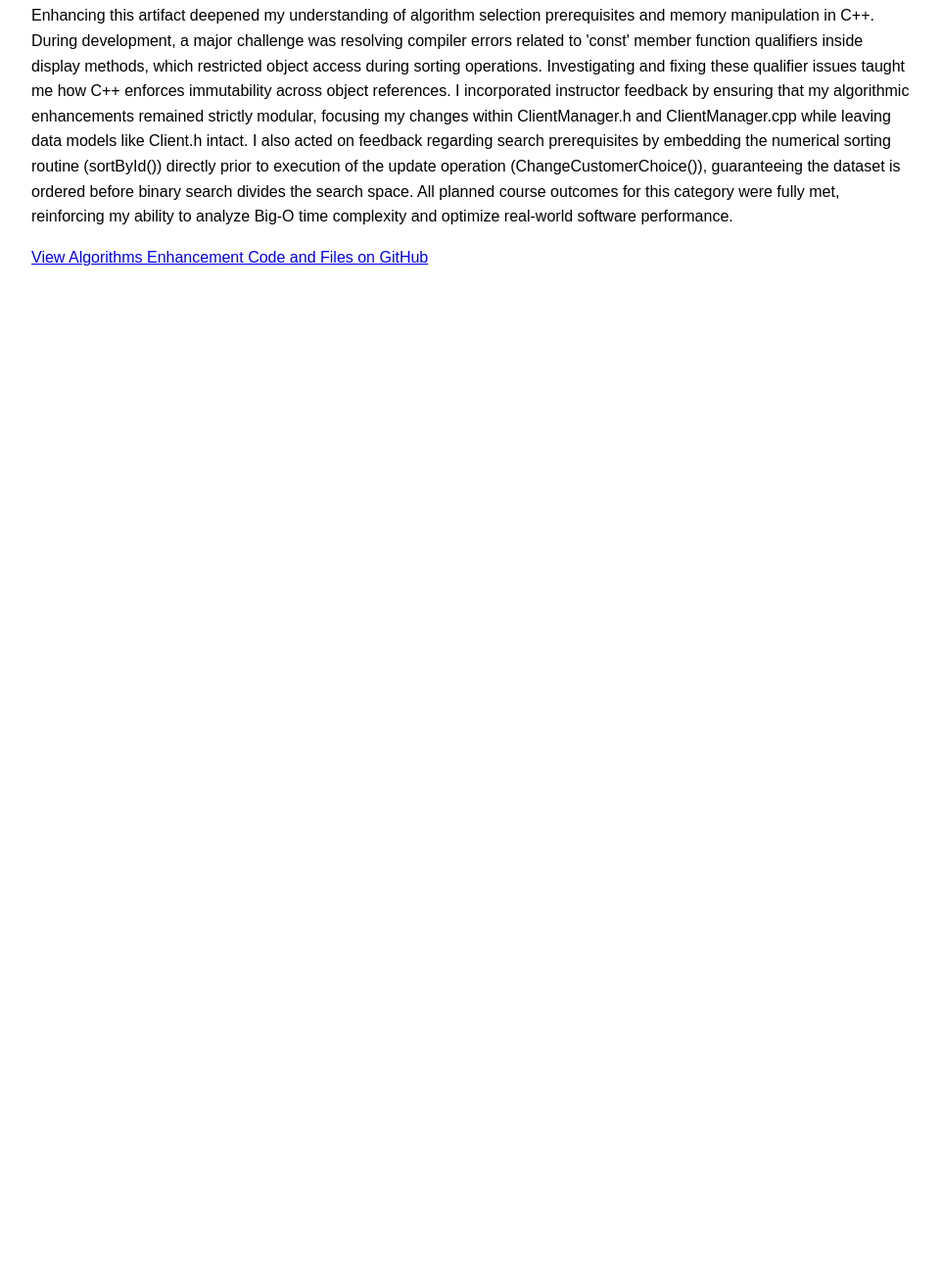
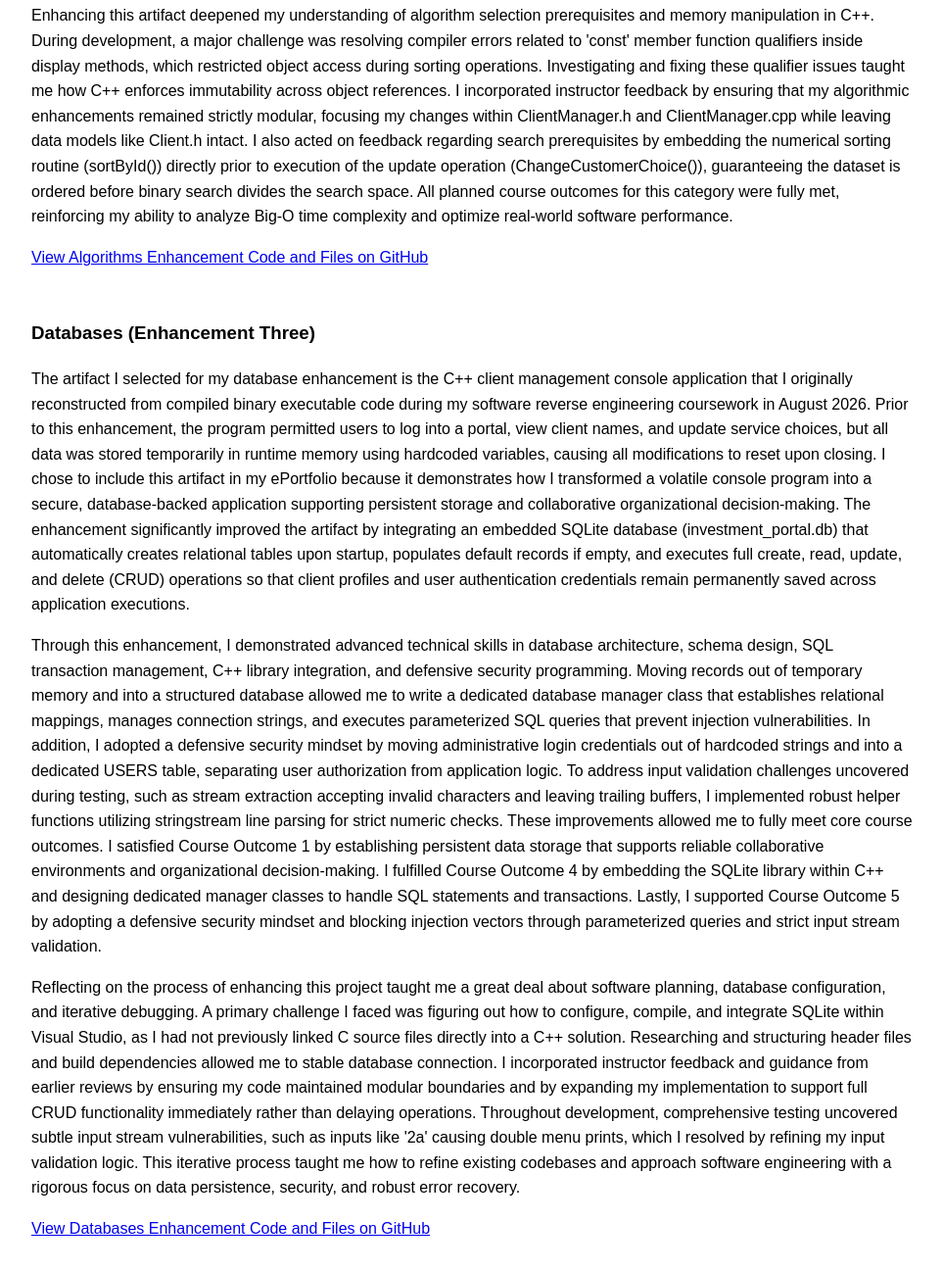
Before and after one commit to DiegoBendezuR/DiegoBendezuR.github.io, a plain HTML site: page index.html in a window 1280 px wide. Shown: the part 2439-3736 px from the top of the page at 98% size, without its empty margins (8-970 px from the left). Before the commit the page ends 2754 px from the top, so only its background shows below. Drawn offline with Linux system fonts and the light colour scheme.

Commit message:
Update index.html

```diff
--- a/index.html
+++ b/index.html
@@ -53,5 +53,17 @@
         <p>
             <a href="https://github.com/DiegoBendezuR/DiegoBendezuR.github.io/tree/main/Enhancement-Two-Algorithms-Data-Structures" target="_blank">View Algorithms Enhancement Code and Files on GitHub</a>
         </p>
+    </section>
+
+    <!-- Databases Section -->
+    <section style="margin-top: 50px;">
+        <h3>Databases (Enhancement Three)</h3>
+        <p>The artifact I selected for my database enhancement is the C++ client management console application that I originally reconstructed from compiled binary executable code during my software reverse engineering coursework in August 2026. Prior to this enhancement, the program permitted users to log into a portal, view client names, and update service choices, but all data was stored temporarily in runtime memory using hardcoded variables, causing all modifications to reset upon closing. I chose to include this artifact in my ePortfolio because it demonstrates how I transformed a volatile console program into a secure, database-backed application supporting persistent storage and collaborative organizational decision-making. The enhancement significantly improved the artifact by integrating an embedded SQLite database (investment_portal.db) that automatically creates relational tables upon startup, populates default records if empty, and executes full create, read, update, and delete (CRUD) operations so that client profiles and user authentication credentials remain permanently saved across application executions.</p>
+        <p>Through this enhancement, I demonstrated advanced technical skills in database architecture, schema design, SQL transaction management, C++ library integration, and defensive security programming. Moving records out of temporary memory and into a structured database allowed me to write a dedicated database manager class that establishes relational mappings, manages connection strings, and executes parameterized SQL queries that prevent injection vulnerabilities. In addition, I adopted a defensive security mindset by moving administrative login credentials out of hardcoded strings and into a dedicated USERS table, separating user authorization from application logic. To address input validation challenges uncovered during testing, such as stream extraction accepting invalid characters and leaving trailing buffers, I implemented robust helper functions utilizing stringstream line parsing for strict numeric checks. These improvements allowed me to fully meet core course outcomes. I satisfied Course Outcome 1 by establishing persistent data storage that supports reliable collaborative environments and organizational decision-making. I fulfilled Course Outcome 4 by embedding the SQLite library within C++ and designing dedicated manager classes to handle SQL statements and transactions. Lastly, I supported Course Outcome 5 by adopting a defensive security mindset and blocking injection vectors through parameterized queries and strict input stream validation.</p>
+        <p>Reflecting on the process of enhancing this project taught me a great deal about software planning, database configuration, and iterative debugging. A primary challenge I faced was figuring out how to configure, compile, and integrate SQLite within Visual Studio, as I had not previously linked C source files directly into a C++ solution. Researching and structuring header files and build dependencies allowed me to stable database connection. I incorporated instructor feedback and guidance from earlier reviews by ensuring my code maintained modular boundaries and by expanding my implementation to support full CRUD functionality immediately rather than delaying operations. Throughout development, comprehensive testing uncovered subtle input stream vulnerabilities, such as inputs like '2a' causing double menu prints, which I resolved by refining my input validation logic. This iterative process taught me how to refine existing codebases and approach software engineering with a rigorous focus on data persistence, security, and robust error recovery.</p>
+        <p>
+            <a href="https://github.com/DiegoBendezuR/DiegoBendezuR.github.io/tree/main/Enhancement-Three-Databases" target="_blank">View Databases Enhancement Code and Files on GitHub</a>
+        </p>
+    </section>
 </body>
 </html>
```
